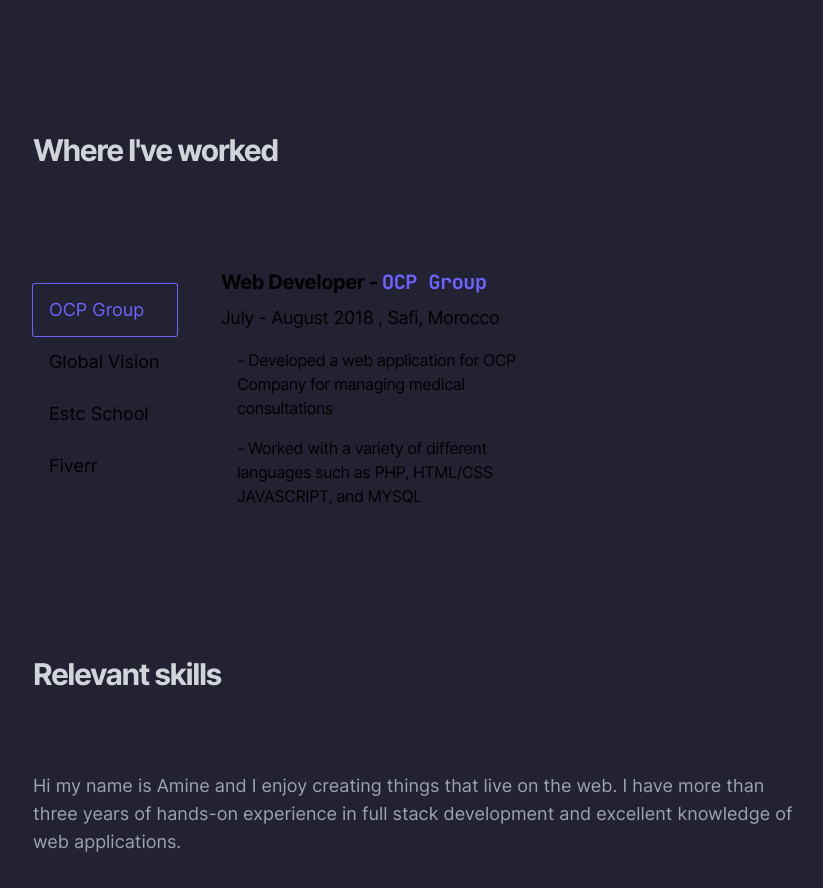
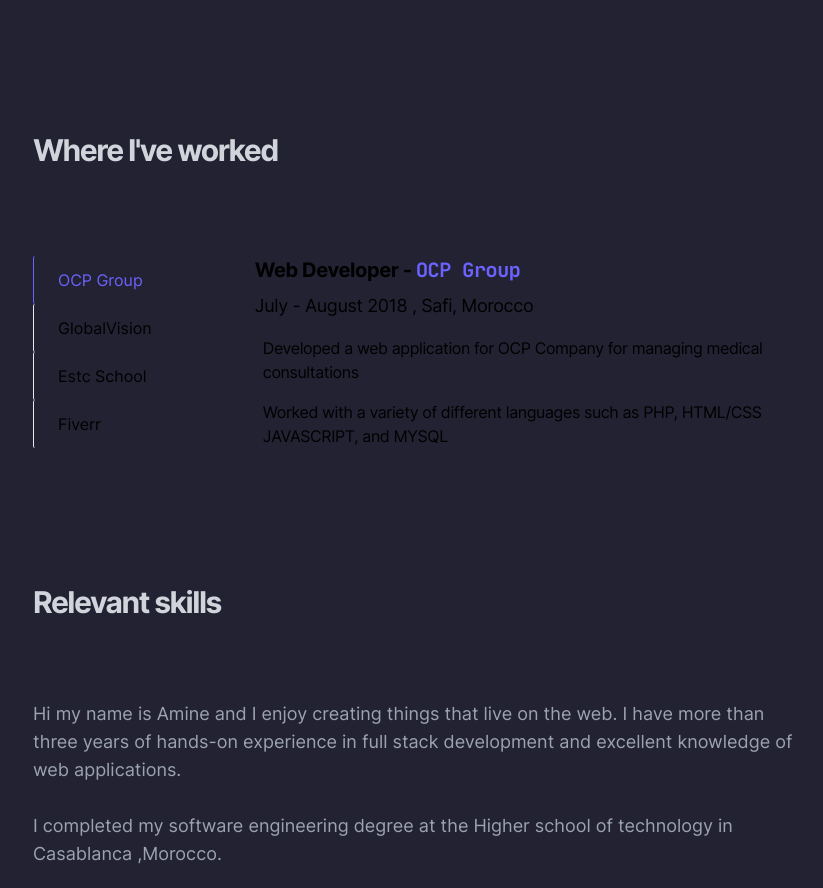
Before and after one commit to amine-tayani/portfolio, a Next.js app: page / in a window 1280 px wide. Shown: the part 880-1768 px from the top of the page, without its empty margins (223-1046 px from the left). Built offline with nearby package versions, Linux system fonts and the light colour scheme; what tailwindcss-debug-screens would draw is missing.

Commit message:
tabs needs more work

```diff
--- a/components/Tabs/Experiences.js
+++ b/components/Tabs/Experiences.js
@@ -7,9 +7,18 @@ function classNames(...classes) {
 }
 
 const container = {
-  hidden: { opacity: 0 },
   show: {
     opacity: 1,
+    transition: {
+      when: "beforeChildren",
+      staggerChildren: 0.3,
+    },
+  },
+  hidden: {
+    opacity: 0,
+    transition: {
+      when: "afterChildren",
+    },
   },
 };
 
@@ -28,7 +37,7 @@ const variants = {
 const Experiences = () => {
   return (
     <div
-      className="w-full mt-32 mx-10 max-w-lg sm:mx-12 md:mx-20 lg:mx-64 font-inter"
+      className="w-full mt-32 mx-10 max-w-lg sm:max-w-3xl sm:mx-12 md:mx-20 lg:mx-64 font-inter"
       id="experiences"
     >
       <div className="">
@@ -36,23 +45,25 @@ const Experiences = () => {
           Where I've worked
         </h1>
       </div>
-      <div className="flex flex-col space-x-0 sm:flex-row sm:space-x-8 sm:items-center  w-full max-w-xl lg:max-w-3xl sm:px-0">
+      <div className="flex flex-col sm:flex-row sm:space-x-12 sm:items-center w-full max-w-xl lg:max-w-3xl sm:px-0">
         <Tab.Group defaultIndex={0}>
-          <Tab.List className="flex flex-row sm:flex-col">
+          <Tab.List className="flex flex-row sm:flex-col overflow-x-scroll sm:overflow-hidden max-w-[250px] sm:max-w-full">
             {experiences.map((exp) => (
               <Tab
                 key={exp.id}
                 className={({ selected }) =>
                   classNames(
-                    "w-32 sm:w-36 py-3 text-left px-4 text-sm sm:text-lg rounded-sm hover:bg-[#2d2d44] hover:text-purpley hover:ring-1 hover:ring-purpley",
+                    "w-32 sm:w-56 sm:border-l border-[#79759C] py-3 text-left px-6 text-sm sm:text-base rounded-sm hover:bg-[#2d2d44] hover:text-purpley",
                     "focus:outline-none transition-all duration-300 ease-in-out",
                     selected
-                      ? " ring-1 ring-purpley bg-[#2d2d44] text-purpley"
+                      ? " text-purpley sm:border-l border-purpley"
                       : "text-[#79759C] hover:text-purpley"
                   )
                 }
               >
-                {exp.company_name}
+                <motion.div transition={{ duration: 1.2 }}>
+                  {exp.company_name}
+                </motion.div>
               </Tab>
             ))}
           </Tab.List>
@@ -61,7 +72,7 @@ const Experiences = () => {
               <Tab.Panel
                 key={exp.id}
                 className={classNames(
-                  " p-3 mt-12 sm:mt-0",
+                  " p-3 mt-12 max-w-[300px] sm:mt-0 sm:p-0 sm:max-w-full",
                   "focus:outline-none"
                 )}
               >
@@ -71,14 +82,14 @@ const Experiences = () => {
                   variants={variants}
                   className="flex flex-col space-y-2 tracking-tight"
                 >
-                  <h1 className="text-[#F1EDFF] font-bold text-xl">
+                  <h1 className="text-[#F1EDFF] font-bold sm:text-xl ">
                     {exp.role} - {"  "}
                     <span className="text-purpley font-Jbrains">
                       {exp.company_name}
                     </span>
                   </h1>
 
-                  <p className=" text-[#79759C] text-lg">
+                  <p className=" text-[#79759C] sm:text-lg">
                     {exp.job_date} , {exp.location}
                   </p>
                   <motion.ul
@@ -89,8 +100,10 @@ const Experiences = () => {
                   >
                     {exp.tasks.map((task) => (
                       <motion.li variants={item}>
-                        <div className="p-2 sm:mx-2 text-[#ACA9BB]">
-                          <span className="leading-6"> - {task}</span>
+                        <div className="p-2 text-[#ACA9BB]">
+                          <span className="leading-6 text-sm sm:text-base">
+                            {task}
+                          </span>
                         </div>
                       </motion.li>
                     ))}
--- a/components/Tabs/data.js
+++ b/components/Tabs/data.js
@@ -13,7 +13,7 @@ export const experiences = [
   {
     id: 2,
     role: "Software Developer",
-    company_name: "Global Vision",
+    company_name: "GlobalVision",
     tasks: [
       "Built a smoke detection system that use image processing ,object detection and machine learning",
       "Worked with the Python language and its Libraries like OpenCV ,Pandas and Numpy",
```
